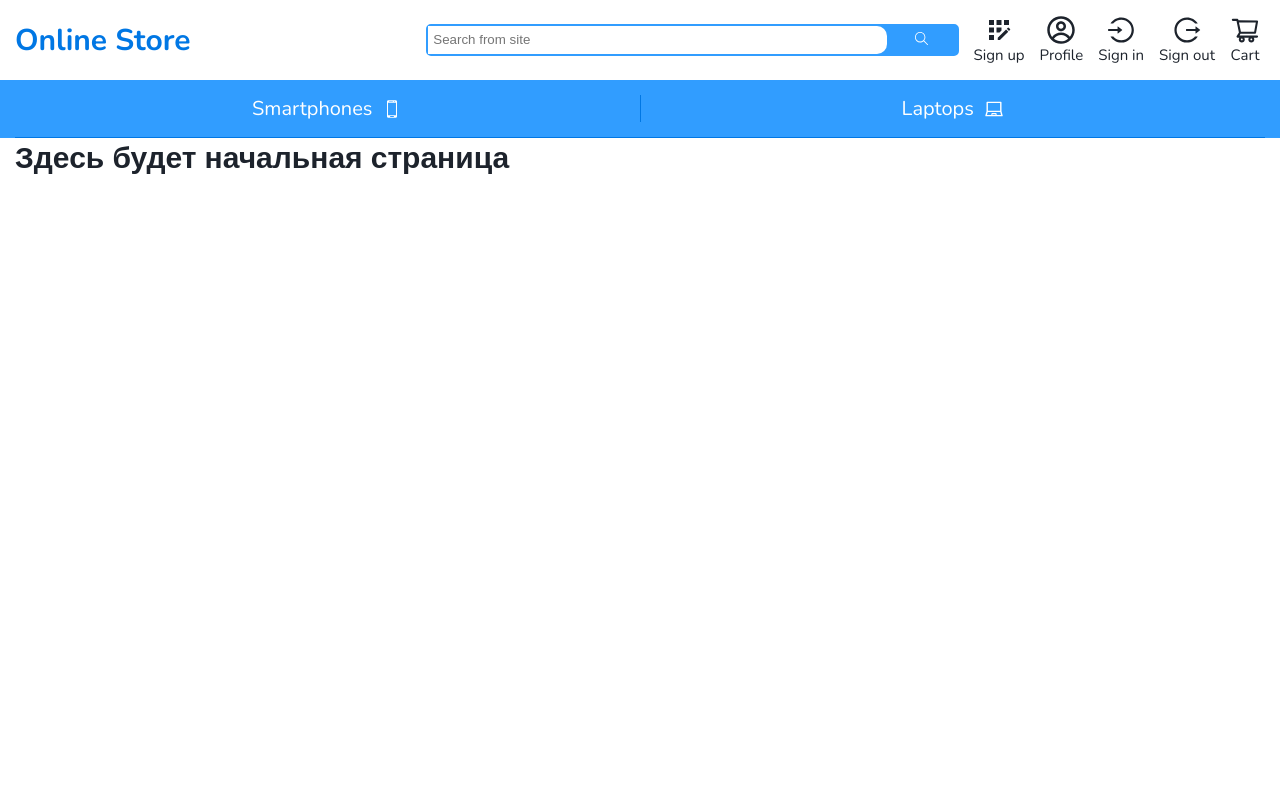
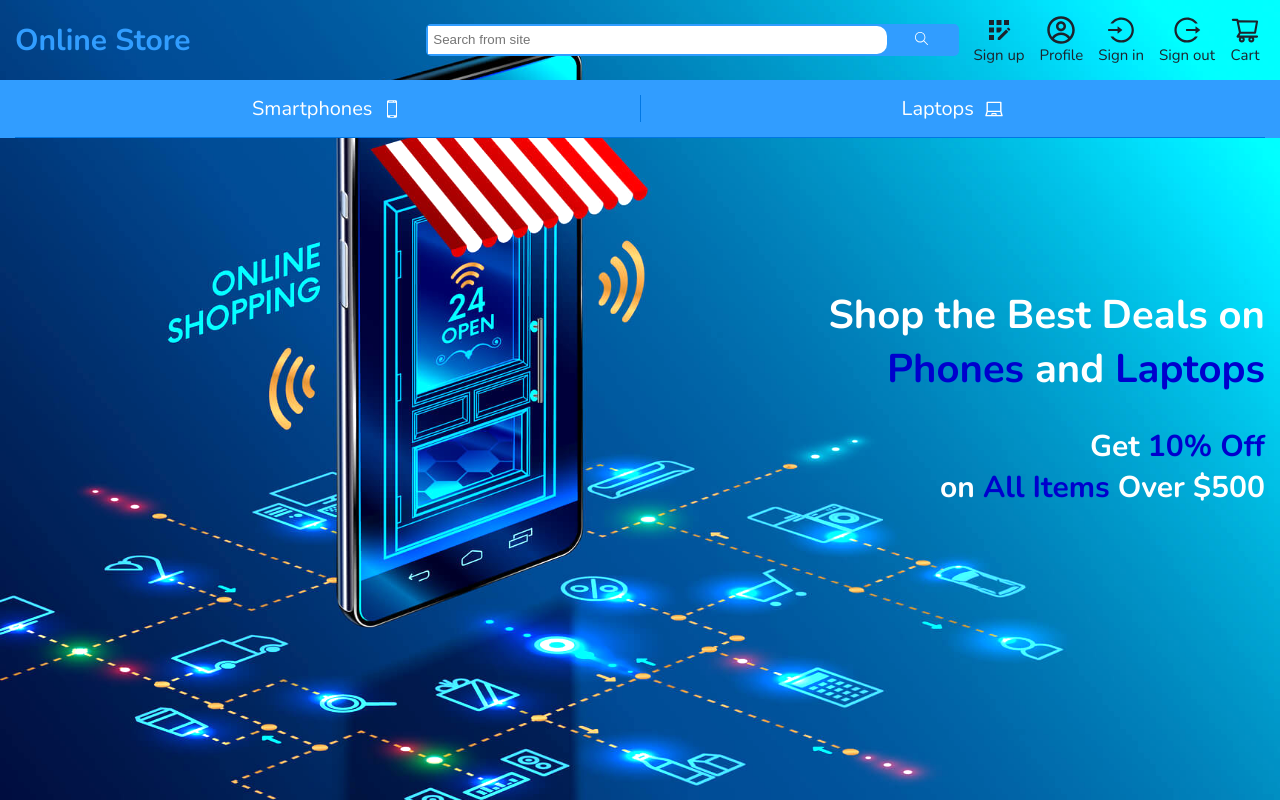
Before and after one commit to Rigelion154/eCommerce-Application, a React (Create React App) app: page / in a window 1280 px wide. Built offline with nearby package versions, Linux system fonts and the light colour scheme; no server answers; what @commercetools/platform-sdk, @commercetools/sdk-client-v2 would draw is missing.

Commit message:
feat: add gome page styles

```diff
--- a/src/components/ui/header/Header.module.css
+++ b/src/components/ui/header/Header.module.css
@@ -9,7 +9,7 @@
 
 .header__logo {
   font-size: 3rem;
-  color: var(--color-button-hover);
+  color: var(--color-primary);
 }
 
 .header__items {
--- a/src/components/ui/navBar/NavBar.module.css
+++ b/src/components/ui/navBar/NavBar.module.css
@@ -14,7 +14,7 @@
 }
 
 .nav__item:hover {
-  color: var(--color-primary);
+  color: var(--color-button-hover);
   transition: color 0.5s;
 }
 
--- a/src/pages/Home.tsx
+++ /dev/null
@@ -1,14 +0,0 @@
-import React from 'react';
-import Container from '../components/layout/container/Container';
-
-function Home() {
-  return (
-    <section>
-      <Container>
-        <h2>Здесь будет начальная страница</h2>
-      </Container>
-    </section>
-  );
-}
-
-export default Home;
--- /dev/null
+++ b/src/pages/Home/Home.module.css
@@ -0,0 +1,38 @@
+.bg__image {
+  background-image: url('../../assets/images/ecommerce-bg.jpg');
+  background-size: cover;
+  background-position: center;
+  filter: brightness(120%);
+  width: 100%;
+  height: 100%;
+  top: 0;
+  position: absolute;
+  left: 0;
+  z-index: -1;
+}
+
+.description {
+  display: flex;
+  flex-direction: column;
+  text-align: end;
+  row-gap: 30px;
+  max-width: 500px;
+  margin-left: auto;
+  margin-top: 150px;
+  color: white;
+}
+
+.accent_primary {
+  color: mediumblue;
+}
+
+.accent {
+  color: darkgreen;
+}
+
+@media screen and (max-width: 768px) {
+  .bg__image {
+    filter: brightness(40%);
+    transition: filter 1s;
+  }
+}
--- /dev/null
+++ b/src/pages/Home/Home.tsx
@@ -0,0 +1,27 @@
+import React from 'react';
+import Container from '../../components/layout/container/Container';
+import styles from './Home.module.css';
+
+function Home() {
+  return (
+    <section>
+      <Container>
+        <div>
+          <div className={styles.bg__image} />
+          <div className={styles.description}>
+            <h1 style={{ fontSize: '4rem' }}>
+              Shop the Best Deals on <br /> <span className={styles.accent_primary}>Phones</span>{' '}
+              and <span className={styles.accent_primary}>Laptops</span>
+            </h1>
+            <h2 style={{ fontSize: '3rem' }}>
+              Get <span className={styles.accent_primary}>10% Off</span> <br />
+              on <span className={styles.accent_primary}>All Items</span> Over $500
+            </h2>
+          </div>
+        </div>
+      </Container>
+    </section>
+  );
+}
+
+export default Home;
--- a/src/routes/appRouter/AppRouter.tsx
+++ b/src/routes/appRouter/AppRouter.tsx
@@ -2,7 +2,7 @@ import React, { useContext } from 'react';
 import { Navigate, Route, Routes } from 'react-router-dom';
 
 import Login from '../../pages/login/Login';
-import Home from '../../pages/Home';
+import Home from '../../pages/Home/Home';
 import Cart from '../../pages/Cart';
 import Registration from '../../pages/Registration';
 import NotFound from '../../pages/NotFound';
```
Also changed, not shown: src/assets/images/ecommerce-bg.jpg (added).
